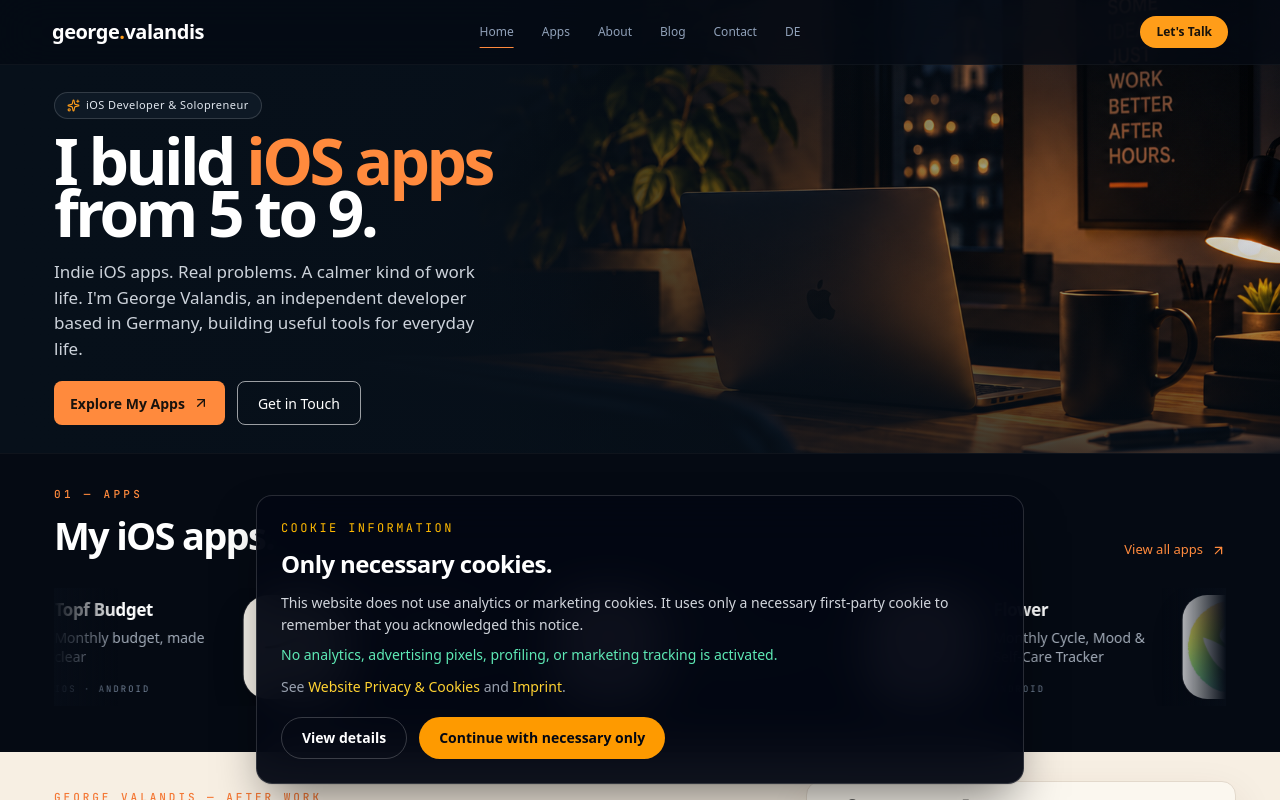
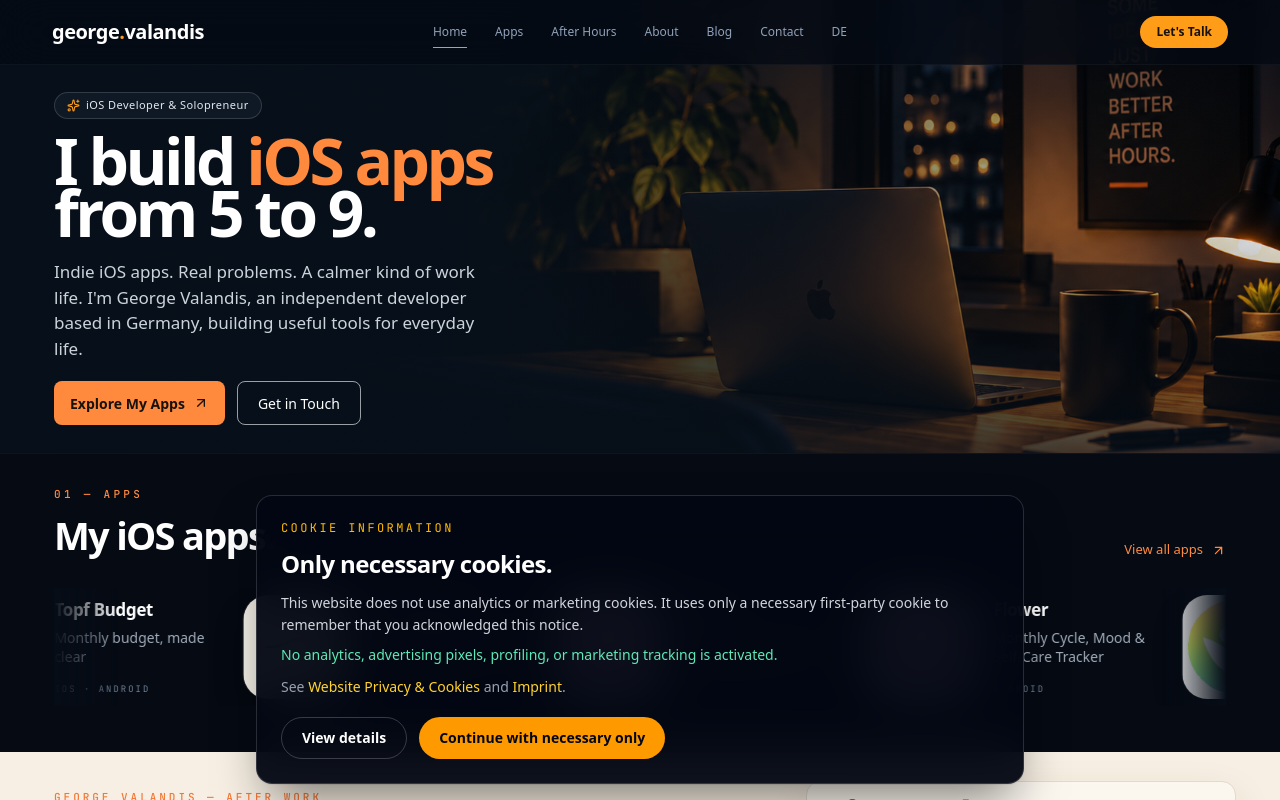
Before and after one commit to GeorgeValandis/georgevalandis-com, a Next.js app: page /after-work-preview in a window 1280 px wide. Shown: the top 800 px of the page. Built offline with nearby package versions, Linux system fonts and the light colour scheme.

Commit message:
feat: add after hours navigation link

```diff
--- a/src/components/AfterWorkHomepagePreview.tsx
+++ b/src/components/AfterWorkHomepagePreview.tsx
@@ -42,6 +42,7 @@ function AppMarqueeSet({ duplicate = false }: { duplicate?: boolean }) {
 const previewNav = [
   { label: 'Home', href: '#preview-home' },
   { label: 'Apps', href: '#preview-apps' },
+  { label: 'After Hours', href: '#preview-after-work' },
   { label: 'About', href: '#preview-about' },
   { label: 'Blog', href: '#preview-blog' },
   { label: 'Contact', href: '#preview-contact' },
@@ -210,7 +211,7 @@ export default function AfterWorkHomepagePreview() {
         </div>
       </section>
 
-      <section id="preview-after-work" className="bg-[#f7efe3] py-5 text-[#171717] sm:py-[29px]">
+      <section id="preview-after-work" className="scroll-mt-20 bg-[#f7efe3] py-5 text-[#171717] sm:scroll-mt-16 sm:py-[29px]">
         <div className="mx-auto grid max-w-[1600px] items-center gap-10 px-6 sm:px-10 lg:grid-cols-[1fr_430px] lg:gap-10 lg:pl-[54px] lg:pr-[44px]">
           <div className="max-w-[535px]">
             <p className="mb-4 font-mono text-[11px] font-medium uppercase tracking-[0.27em] text-[#f47734]">
```
